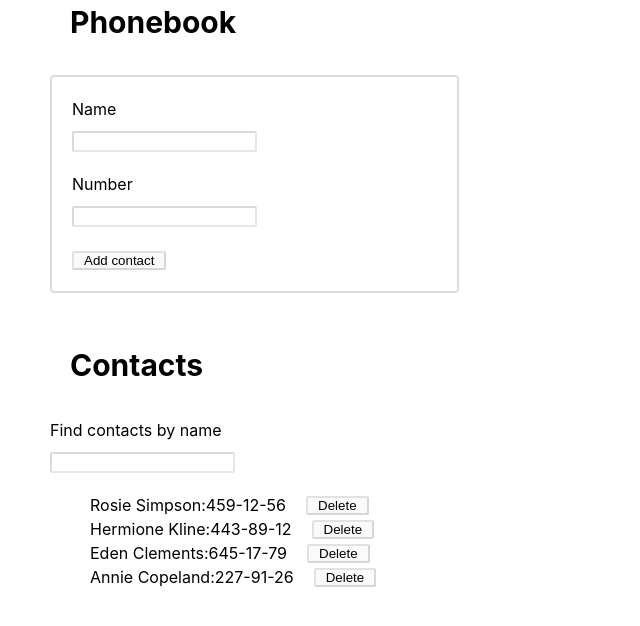
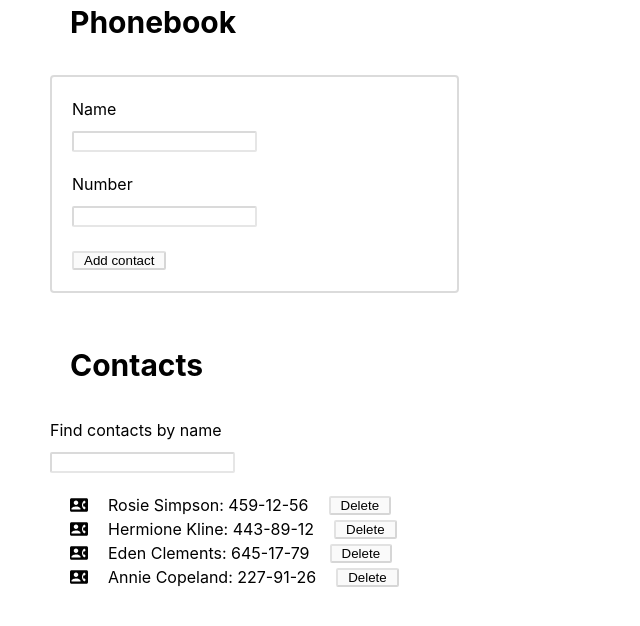
Before and after one commit to YuriiLeo/Test-Phonebook, a React (Create React App) app: page / in a window 1280 px wide. Shown: the top 626 px of the page, without its empty margins (0-640 px from the left). Built offline with nearby package versions, Linux system fonts and the light colour scheme.

Commit message:
add icons

```diff
--- a/package.json
+++ b/package.json
@@ -10,6 +10,7 @@
     "nanoid": "^4.0.0",
     "react": "^18.1.0",
     "react-dom": "^18.1.0",
+    "react-icons": "^4.4.0",
     "react-scripts": "5.0.1",
     "styled-components": "^5.3.5",
     "styled-system": "^5.1.5",
--- a/src/components/ContactList/ContactList.jsx
+++ b/src/components/ContactList/ContactList.jsx
@@ -1,12 +1,16 @@
 import React from 'react';
 import PropTypes from 'prop-types';
-import { List, Item, Button } from './ContactList.styled';
+import { List, Wrapper, Item, Button } from './ContactList.styled';
+import {MdContactPhone} from 'react-icons/md'
 
 export default function ContactList({ items, removeContact }) {
     const elements = items.map(({ name, number, id }) => {
-        return <Item key={id}>
+      return <Item key={id}>
+        <MdContactPhone size={18}/>
+        <Wrapper>
             <span>{name}: </span>
             <span>{number}</span>
+       </Wrapper>
             <Button type='button' onClick={() => removeContact(id)}>Delete</Button>
         </Item>
     })
--- a/src/components/ContactList/ContactList.styled.jsx
+++ b/src/components/ContactList/ContactList.styled.jsx
@@ -1,7 +1,11 @@
 import styled from 'styled-components';
 
 export const List = styled.ul`
-    margin-left: 40px;
+    margin-left: 20px;
+`;
+
+export const Wrapper = styled.div`
+  margin-left: 20px;
 `;
 
 export const Item = styled.li`
```
Also changed, not shown: 1 other file (tests, documents, lock files or other folders).
